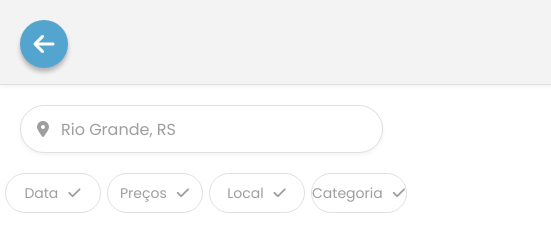
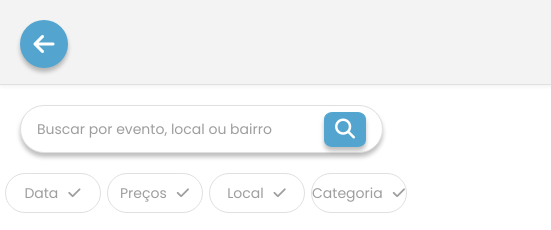
Before and after one commit to Raquel-VF/OQueFazerEmRioGrande, a website: page HTML/home.html in a window 1280 px wide. Shown: the top 230 px of the page, 0-551 px from the left. Drawn offline with Linux system fonts and the light colour scheme.

Commit message:
inciando js

```diff
--- a/CSS/homeStyle.css
+++ b/CSS/homeStyle.css
@@ -74,7 +74,7 @@
 /*fim header home*/
 
 /*Inicio Location bar*/
-.locationBar{
+.searchBar{
     width: 363px;
     height: 48px;
     background: #FFFFFF;
@@ -85,9 +85,48 @@
     padding: 8px 16px;
     margin: 20px;
     gap: 12px;
-    box-shadow: 0px 2px 4px rgb(0 0 0 / 0.05);
+    box-shadow: 0px 4px 4px rgba(0, 0, 0, 0.25);
     color: #9E9E9E;
 }
+.searchBar input{
+    width: 100%;
+    height: 32px;
+    border: none;
+    outline: none;
+    background: transparent;
+    color: #212529;
+    font-size: 14px;
+}
+.searchBar input::placeholder{
+    color: #9E9E9E;
+}
+#botaoBusca{
+    width: 50px;
+    height: 35px;
+    background: #53A5CF;
+    border-radius: 20%;
+    border: 1px solid #53a6cf;
+    color: #FFFFFF;
+    font-size: 20px;
+    display: flex;
+    align-items: center;
+    justify-content: center;
+    cursor: pointer;
+    box-shadow: 0px 4px 4px rgba(0, 0, 0, 0.25);
+}
+#botaoBusca:hover{
+    background: #ffffff;
+    border: 1px solid #53A5CF;
+}
+
+.searchBar i{
+    color: #ffffff;
+    font-size: 20px;
+}
+.searchBar i:hover{
+    color: #53A5CF;
+}
+
 /*Fim Location bar*/
 
 /*Inicio navegationBar*/
--- a/HTML/home.html
+++ b/HTML/home.html
@@ -13,6 +13,7 @@
     <link href="https://fonts.googleapis.com/css2?family=Poppins:wght@300;400;500;600&display=swap" rel="stylesheet">
 
 </head>
+
 <body>
     <div class="containerHeader">
          <a href="../index.html" class="arrowLeft">
@@ -24,9 +25,9 @@
         </div>
     </div>
 
-        <div class="locationBar" id="locationBar">
-            <i class="fa-solid fa-location-dot"></i>
-            <span id="localizacaoTexto">Rio Grande, RS</span>
+        <div class="searchBar">
+            <input type="text" id="inputBusca" placeholder="Buscar por evento, local ou bairro">
+            <button id="botaoBusca"><i class="fa-solid fa-magnifying-glass"></i></button>
         </div>
         <div class="navegationBar">
             <ul>
@@ -269,5 +270,6 @@
         </div>
     </div>
 
+    <script src="../JAVASCRIPT/home.js?v=1"></script>
 </body>
 </html>
--- /dev/null
+++ b/JAVASCRIPT/home.js
@@ -0,0 +1,42 @@
+//JS para interpretar e redirecionar:
+
+window.onload = function () {
+//garantir que todos os elementos que você vai acessar no JavaScript existam antes de usar
+
+document.getElementById("botaoBusca").addEventListener("click", function() {
+    const termo  = document.getElementById("inputBusca").value.trim().toLowerCase();
+
+    //Lista de bairros e locais conhecidos
+    const locais = [
+        "Centro",
+        "cassino",
+        "praca tamandare",
+        "teatro municipal"
+    ];
+
+    // se o termo for um local conhecido
+    if(locais.includes(termo)){
+        //redireciona para categoria.html
+        windows.location.href = `categoria.html?filtro=${encodeURIComponent(termo)}`;
+    } else {
+        //se for um (ou termo generico), pode mandar para uma busca geral
+        window.location.href = `categoria.html?busca=${encodeURIComponent(termo)}`;
+    }
+});
+
+
+window.addEventListener("DOMContentLoaded", () => {
+    const params = new URLSearchParams(window.location.search);
+    const filtro = params.get("filtro");
+    const busca = params.get("busca");
+
+    if(filtro){
+        //filtrar por bairro/local
+        exibirEventosPorLocal(filtro);
+    }else if(busca) {
+        //Buscar por nome de evento ou local
+        exibirEventosPorBusca(busca);
+    }
+});
+
+}
--- /dev/null
+++ b/package.json
@@ -0,0 +1,5 @@
+{
+  "dependencies": {
+    "express": "^5.1.0"
+  }
+}
```
Also changed, not shown: 1 other file.
